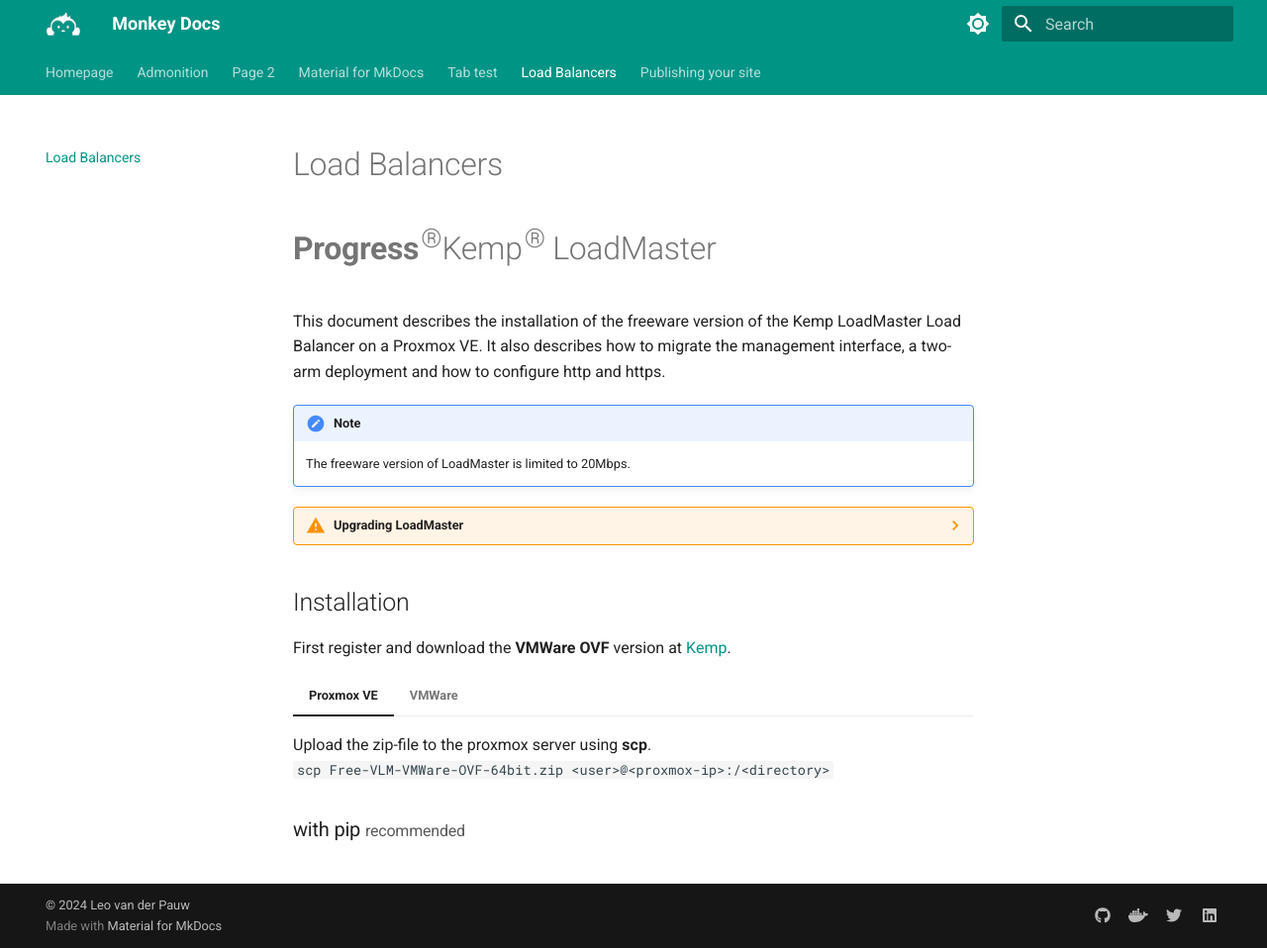
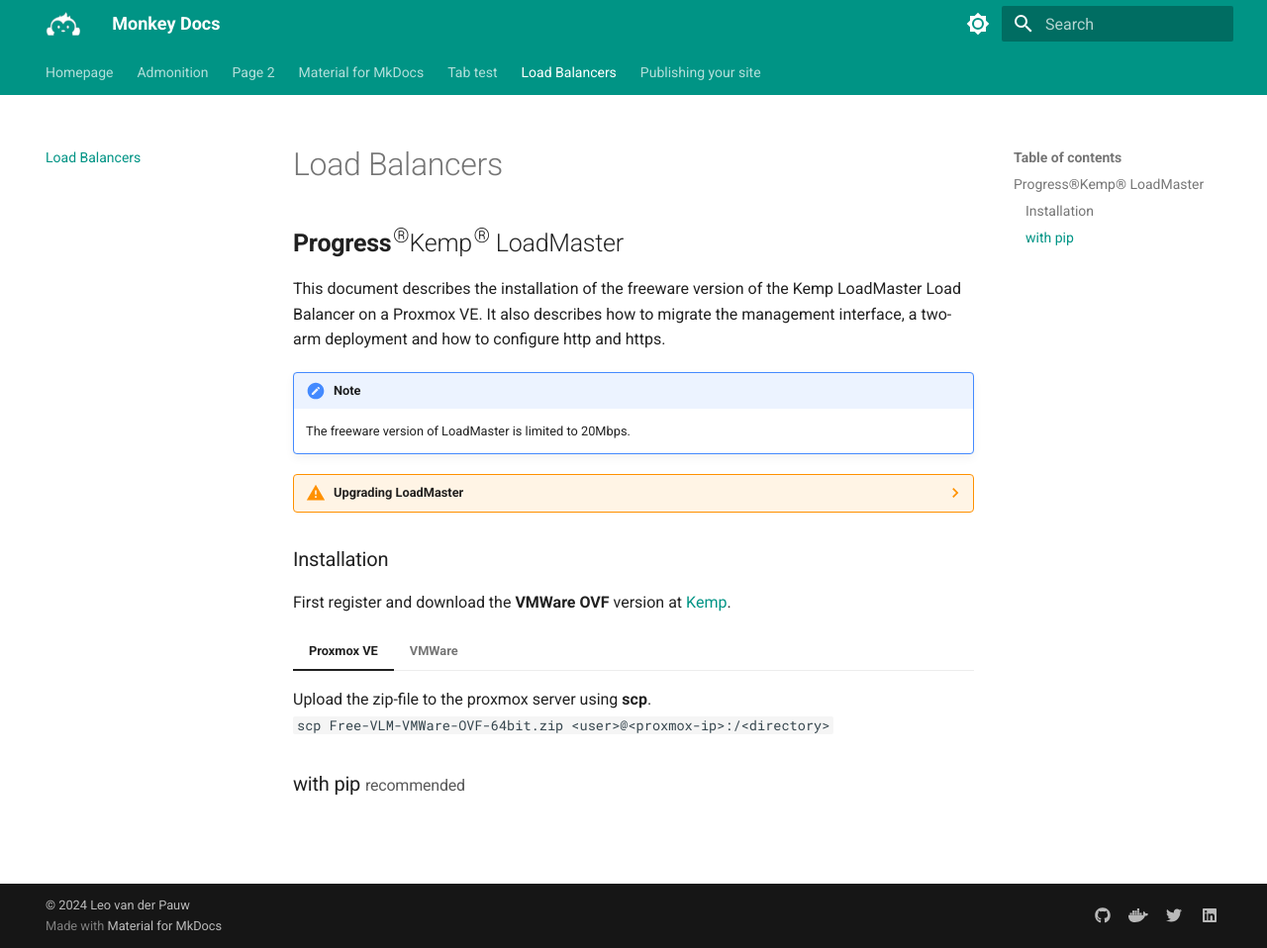
Before and after one commit to lp182501/mkdocs, an MkDocs documentation site: the page built from docs/page5.md, in a window 1280 px wide and 958 px high. Shown: the whole window at 99% size. Built offline with MkDocs 1.6.1 and Material for MkDocs 9.7.7, drawn with Linux system fonts in a browser that asks for light colours.

Commit message:
Update page5.md

```diff
--- a/docs/page5.md
+++ b/docs/page5.md
@@ -1,5 +1,5 @@
 # Load Balancers
-# **Progress**<sup>&reg;</sup>Kemp<sup>&reg;</sup> LoadMaster
+## **Progress**<sup>&reg;</sup>Kemp<sup>&reg;</sup> LoadMaster
 This document describes the installation of the freeware version of the Kemp LoadMaster Load Balancer on a Proxmox VE.
 It also describes how to migrate the management interface, a two-arm deployment and how to configure http and https.
 
@@ -10,7 +10,7 @@
     It is not possible to upgrade the freeware version of LoadMaster without doing a complete re-install.<br>
     This means backing up the old version, installing a new version and restoring the backup.
 
-## Installation
+### Installation
 First register and download the **VMWare OVF** version at [Kemp](https://freeloadbalancer.com).
 
 === "Proxmox VE"
```
